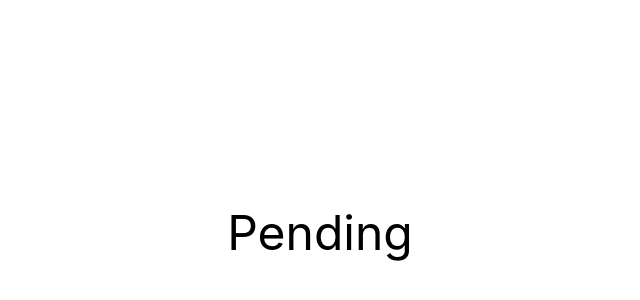
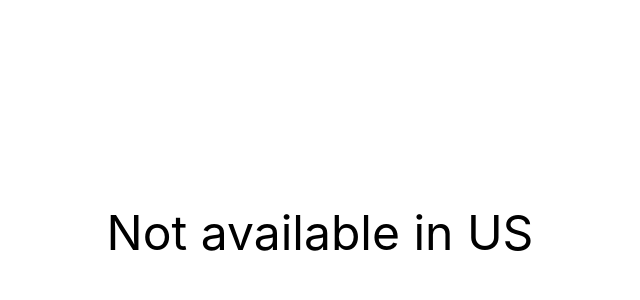
Before and after one commit to saadfahad1992MD/fever-calc-us, a plain HTML site: page index.html in a window 1280 px wide. Shown: the part 168-468 px from the top of the page, without its empty margins (320-960 px from the left). Drawn offline with Linux system fonts and the light colour scheme.

Commit message:
Change 'Pending' to 'Not available in US'

```diff
--- a/index.html
+++ b/index.html
@@ -28,6 +28,6 @@
     </style>
 </head>
 <body>
-    <h1>Pending</h1>
+    <h1>Not available in US</h1>
 </body>
 </html>
```
